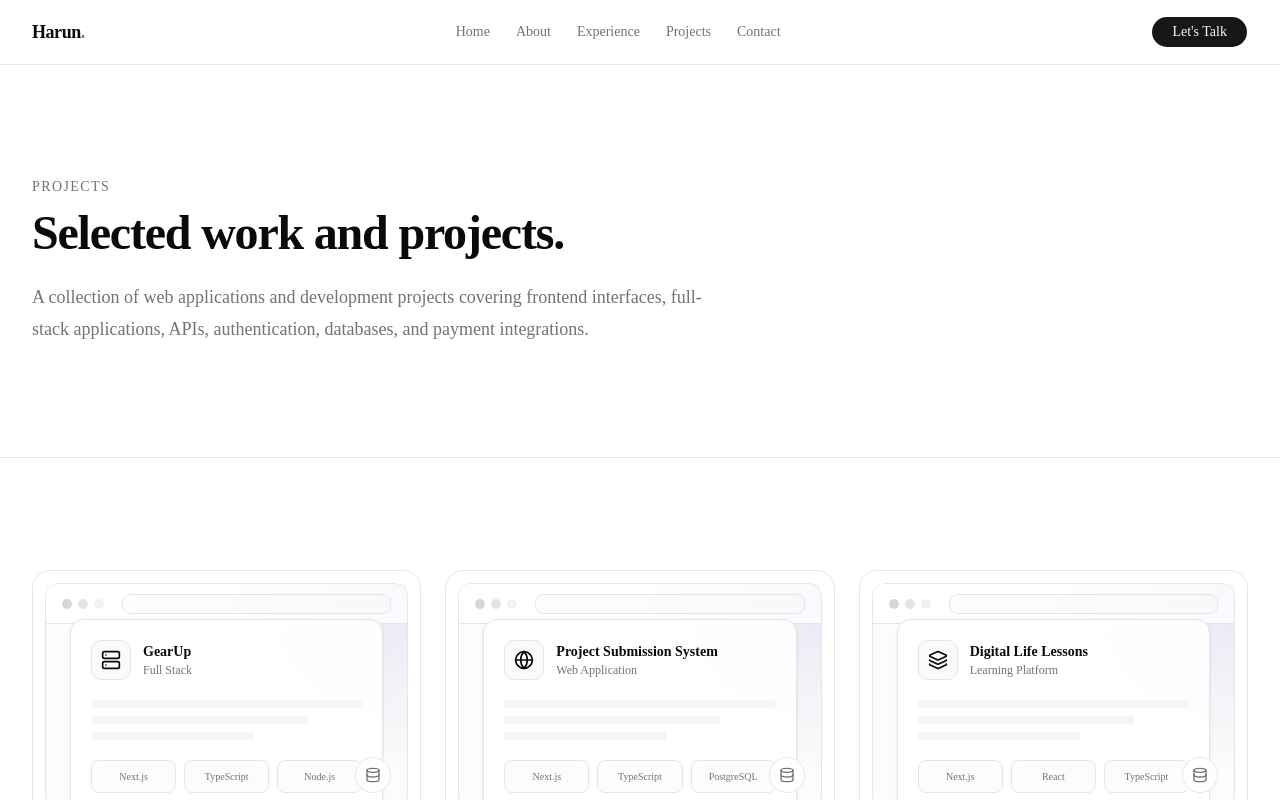
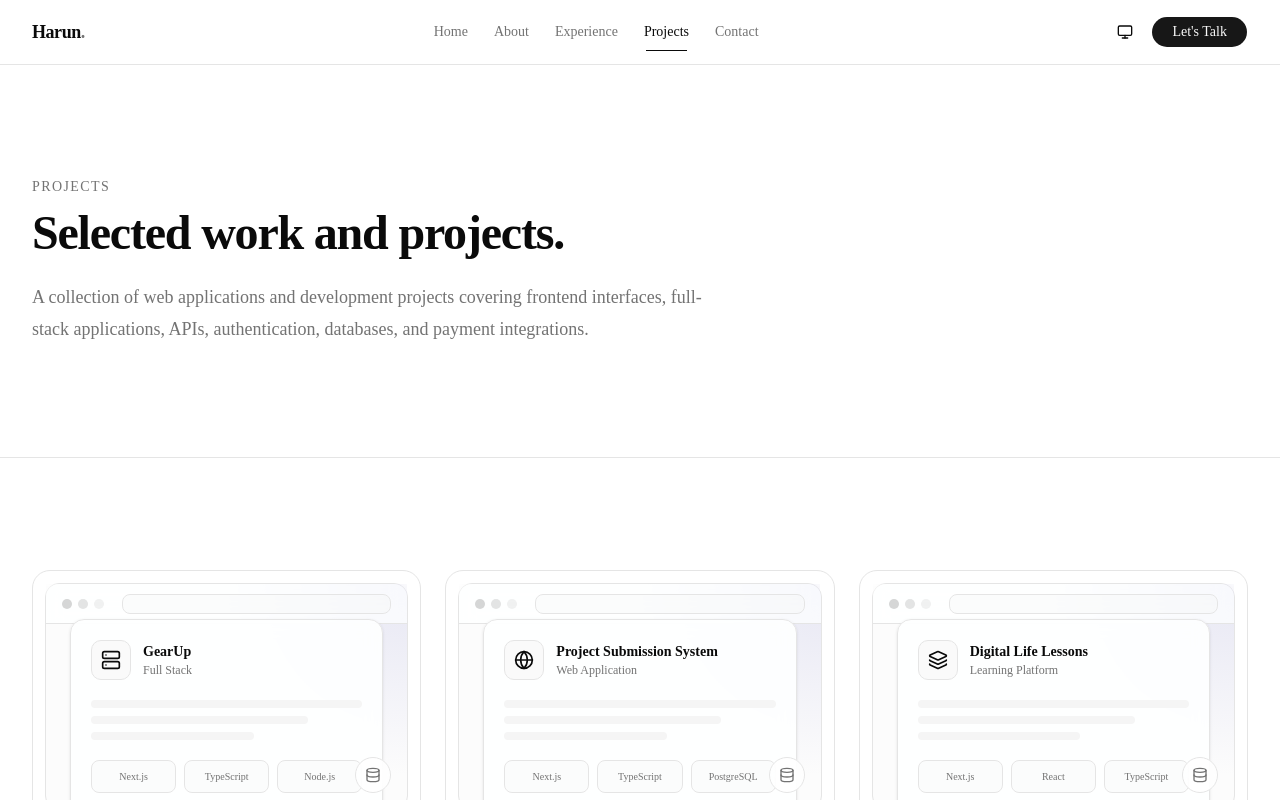
Before and after one commit to harunhira69/personal_portfolio, a Next.js app: page /projects in a window 1280 px wide. Shown: the top 800 px of the page. Built offline with nearby package versions, Linux system fonts and the light colour scheme.

Commit message:
feat: add premium theme system and navigation polish

```diff
--- a/package.json
+++ b/package.json
@@ -14,6 +14,7 @@
     "clsx": "^2.1.1",
     "lucide-react": "^1.39.0",
     "next": "16.3.4",
+    "next-themes": "^0.4.6",
     "react": "19.2.8",
     "react-dom": "19.2.8",
     "shadcn": "^4.19.1",
--- a/src/app/globals.css
+++ b/src/app/globals.css
@@ -128,3 +128,41 @@
     @apply font-sans;
   }
 }
+/* Premium interaction system */
+@media (prefers-reduced-motion: no-preference) {
+  html {
+    scroll-behavior: smooth;
+  }
+
+  a,
+  button {
+    transition:
+      color 180ms ease,
+      background-color 180ms ease,
+      border-color 180ms ease,
+      opacity 180ms ease,
+      transform 180ms ease,
+      box-shadow 180ms ease;
+  }
+}
+
+::selection {
+  background: hsl(var(--foreground));
+  color: hsl(var(--background));
+}
+
+.section-fade {
+  animation: section-fade 700ms ease-out both;
+}
+
+@keyframes section-fade {
+  from {
+    opacity: 0;
+    transform: translateY(14px);
+  }
+
+  to {
+    opacity: 1;
+    transform: translateY(0);
+  }
+}
--- a/src/app/layout.tsx
+++ b/src/app/layout.tsx
@@ -3,6 +3,7 @@ import { Geist, Geist_Mono } from "next/font/google";
 
 import "./globals.css";
 
+import { ThemeProvider } from "@/components/common/theme-provider";
 import { siteConfig } from "@/config/site";
 
 const geistSans = Geist({
@@ -17,28 +18,17 @@ const geistMono = Geist_Mono({
 
 export const metadata: Metadata = {
   metadataBase: new URL(siteConfig.url),
-
   title: {
     default: siteConfig.title,
     template: `%s | ${siteConfig.name}`,
   },
-
   description: siteConfig.description,
-
   keywords: siteConfig.keywords,
-
-  authors: [
-    {
-      name: siteConfig.author,
-    },
-  ],
-
+  authors: [{ name: siteConfig.author }],
   creator: siteConfig.author,
-
   alternates: {
     canonical: "/",
   },
-
   openGraph: {
     type: "website",
     locale: "en_US",
@@ -47,13 +37,11 @@ export const metadata: Metadata = {
     description: siteConfig.description,
     siteName: siteConfig.name,
   },
-
   twitter: {
     card: "summary_large_image",
     title: siteConfig.title,
     description: siteConfig.description,
   },
-
   robots: {
     index: true,
     follow: true,
@@ -66,11 +54,11 @@ export default function RootLayout({
   children: React.ReactNode;
 }>) {
   return (
-    <html lang="en">
+    <html lang="en" suppressHydrationWarning>
       <body
-        className={`${geistSans.variable} ${geistMono.variable} antialiased`}
+        className={`${geistSans.variable} ${geistMono.variable} min-h-screen bg-background antialiased`}
       >
-        {children}
+        <ThemeProvider>{children}</ThemeProvider>
       </body>
     </html>
   );
--- /dev/null
+++ b/src/components/common/theme-provider.tsx
@@ -0,0 +1,20 @@
+"use client";
+
+import { ThemeProvider as NextThemesProvider } from "next-themes";
+
+type ThemeProviderProps = {
+  children: React.ReactNode;
+};
+
+export function ThemeProvider({ children }: ThemeProviderProps) {
+  return (
+    <NextThemesProvider
+      attribute="class"
+      defaultTheme="system"
+      enableSystem
+      disableTransitionOnChange
+    >
+      {children}
+    </NextThemesProvider>
+  );
+}
--- /dev/null
+++ b/src/components/common/theme-toggle.tsx
@@ -0,0 +1,52 @@
+"use client";
+
+import { Monitor, Moon, Sun } from "lucide-react";
+import { useTheme } from "next-themes";
+import { useEffect, useState } from "react";
+
+import { Button } from "@/components/ui/button";
+
+export function ThemeToggle() {
+  const { theme, setTheme } = useTheme();
+  const [mounted, setMounted] = useState(false);
+
+  useEffect(() => {
+    setMounted(true);
+  }, []);
+
+  if (!mounted) {
+    return (
+      <Button
+        variant="ghost"
+        size="icon"
+        className="size-9 rounded-full"
+        aria-label="Change theme"
+      >
+        <Sun className="size-4" />
+      </Button>
+    );
+  }
+
+  const nextTheme =
+    theme === "light"
+      ? "dark"
+      : theme === "dark"
+        ? "system"
+        : "light";
+
+  const Icon =
+    theme === "light" ? Sun : theme === "dark" ? Moon : Monitor;
+
+  return (
+    <Button
+      variant="ghost"
+      size="icon"
+      className="size-9 rounded-full"
+      onClick={() => setTheme(nextTheme)}
+      aria-label={`Switch to ${nextTheme} theme`}
+      title={`Switch to ${nextTheme} theme`}
+    >
+      <Icon className="size-4" />
+    </Button>
+  );
+}
--- a/src/components/layout/navbar.tsx
+++ b/src/components/layout/navbar.tsx
@@ -2,61 +2,80 @@
 
 import Link from "next/link";
 import { Menu, X } from "lucide-react";
+import { usePathname } from "next/navigation";
 import { useState } from "react";
 
 import { navigation } from "@/config/navigation";
+import { ThemeToggle } from "@/components/common/theme-toggle";
 import { Button, buttonVariants } from "@/components/ui/button";
 import { cn } from "@/lib/utils";
 
 export function Navbar() {
+  const pathname = usePathname();
   const [isOpen, setIsOpen] = useState(false);
 
+  const isActive = (href: string) => {
+    if (href === "/") {
+      return pathname === "/";
+    }
+
+    return pathname === href || pathname.startsWith(`${href}/`);
+  };
+
   return (
-    <header className="sticky top-0 z-50 w-full border-b bg-background/80 backdrop-blur-xl">
+    <header className="sticky top-0 z-50 w-full border-b bg-background/80 backdrop-blur-xl supports-[backdrop-filter]:bg-background/60">
       <div className="mx-auto flex h-16 max-w-7xl items-center justify-between px-4 sm:px-6 lg:px-8">
-        {/* Logo */}
         <Link
           href="/"
-          className="text-lg font-bold tracking-tight"
           onClick={() => setIsOpen(false)}
+          className="group text-lg font-bold tracking-tight"
         >
-          Harun<span className="text-muted-foreground">.</span>
+          Harun
+          <span className="text-muted-foreground transition-colors group-hover:text-foreground">
+            .
+          </span>
         </Link>
 
-        {/* Desktop Navigation */}
         <nav className="hidden items-center gap-1 md:flex">
           {navigation.map((item) => (
             <Link
               key={item.href}
               href={item.href}
+              aria-current={isActive(item.href) ? "page" : undefined}
               className={cn(
                 buttonVariants({ variant: "ghost", size: "sm" }),
-                "text-sm text-muted-foreground transition-colors hover:text-foreground",
+                "relative text-sm transition-colors",
+                isActive(item.href)
+                  ? "text-foreground"
+                  : "text-muted-foreground hover:text-foreground",
               )}
             >
               {item.name}
+
+              {isActive(item.href) && (
+                <span className="absolute inset-x-3 -bottom-1 h-px bg-foreground" />
+              )}
             </Link>
           ))}
         </nav>
 
-        {/* Desktop CTA */}
-        <div className="hidden md:block">
+        <div className="flex items-center gap-1">
+          <ThemeToggle />
+
           <Link
             href="/contact"
             className={cn(
               buttonVariants({ variant: "default", size: "sm" }),
-              "rounded-full px-5",
+              "ml-1 hidden rounded-full px-5 sm:inline-flex",
             )}
           >
             Let&apos;s Talk
           </Link>
-        </div>
 
-        {/* Mobile Menu Button */}
           <Button
             variant="ghost"
             size="icon"
-          className="md:hidden"
+            className="rounded-full md:hidden"
             onClick={() => setIsOpen((value) => !value)}
             aria-label={isOpen ? "Close menu" : "Open menu"}
             aria-expanded={isOpen}
@@ -64,8 +83,8 @@ export function Navbar() {
             {isOpen ? <X /> : <Menu />}
           </Button>
         </div>
+      </div>
 
-      {/* Mobile Navigation */}
       {isOpen && (
         <div className="border-t bg-background md:hidden">
           <nav className="mx-auto flex max-w-7xl flex-col px-4 py-4 sm:px-6">
@@ -74,7 +93,13 @@ export function Navbar() {
                 key={item.href}
                 href={item.href}
                 onClick={() => setIsOpen(false)}
-                className="rounded-md px-3 py-3 text-sm font-medium text-muted-foreground transition-colors hover:bg-muted hover:text-foreground"
+                aria-current={isActive(item.href) ? "page" : undefined}
+                className={cn(
+                  "rounded-lg px-3 py-3 text-sm font-medium transition-colors",
+                  isActive(item.href)
+                    ? "bg-muted text-foreground"
+                    : "text-muted-foreground hover:bg-muted hover:text-foreground",
+                )}
               >
                 {item.name}
               </Link>
```
Also changed, not shown: 1 other file (tests, documents, lock files or other folders). Lines whose indentation alone changed are shown as unchanged.
